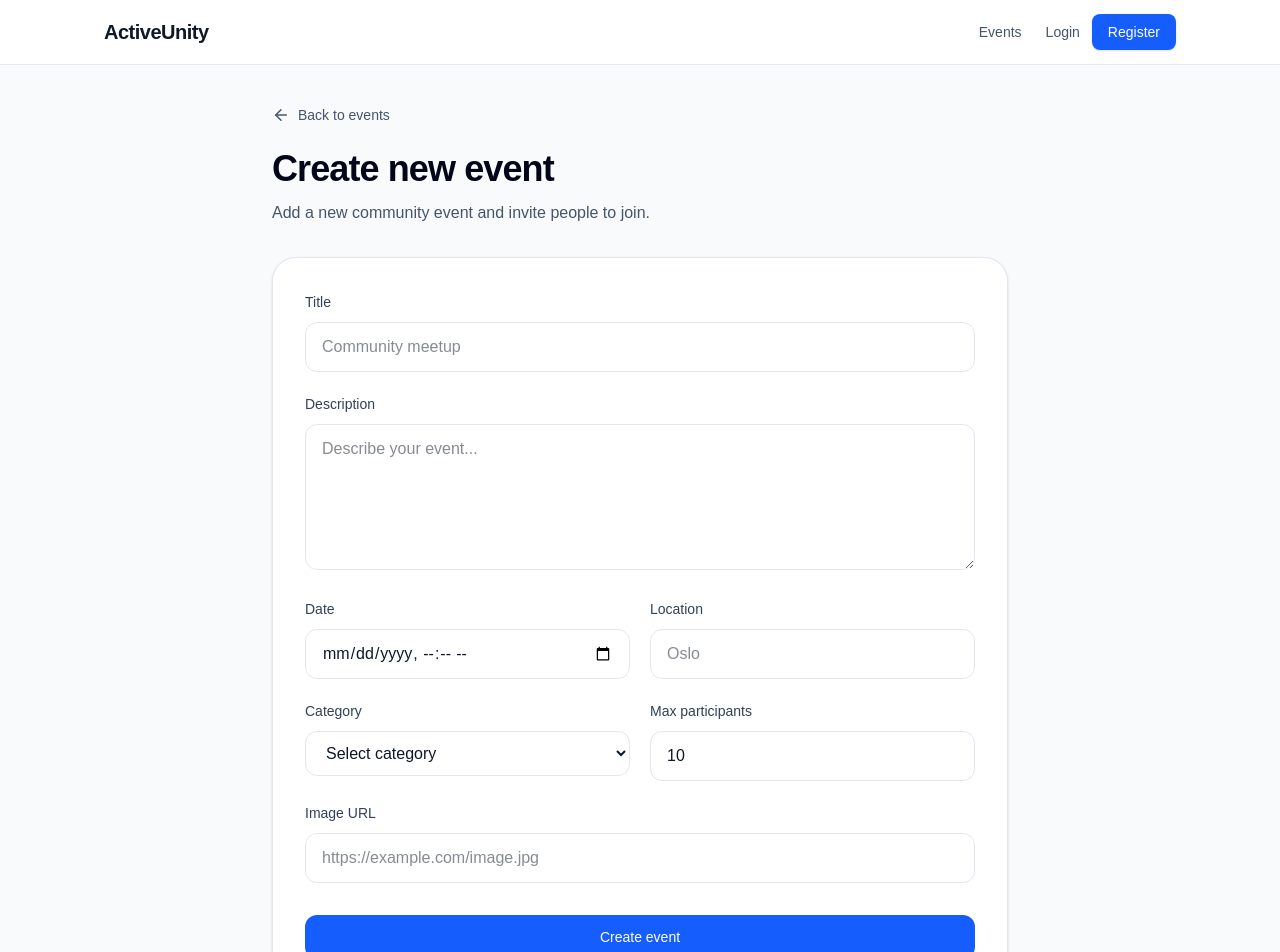
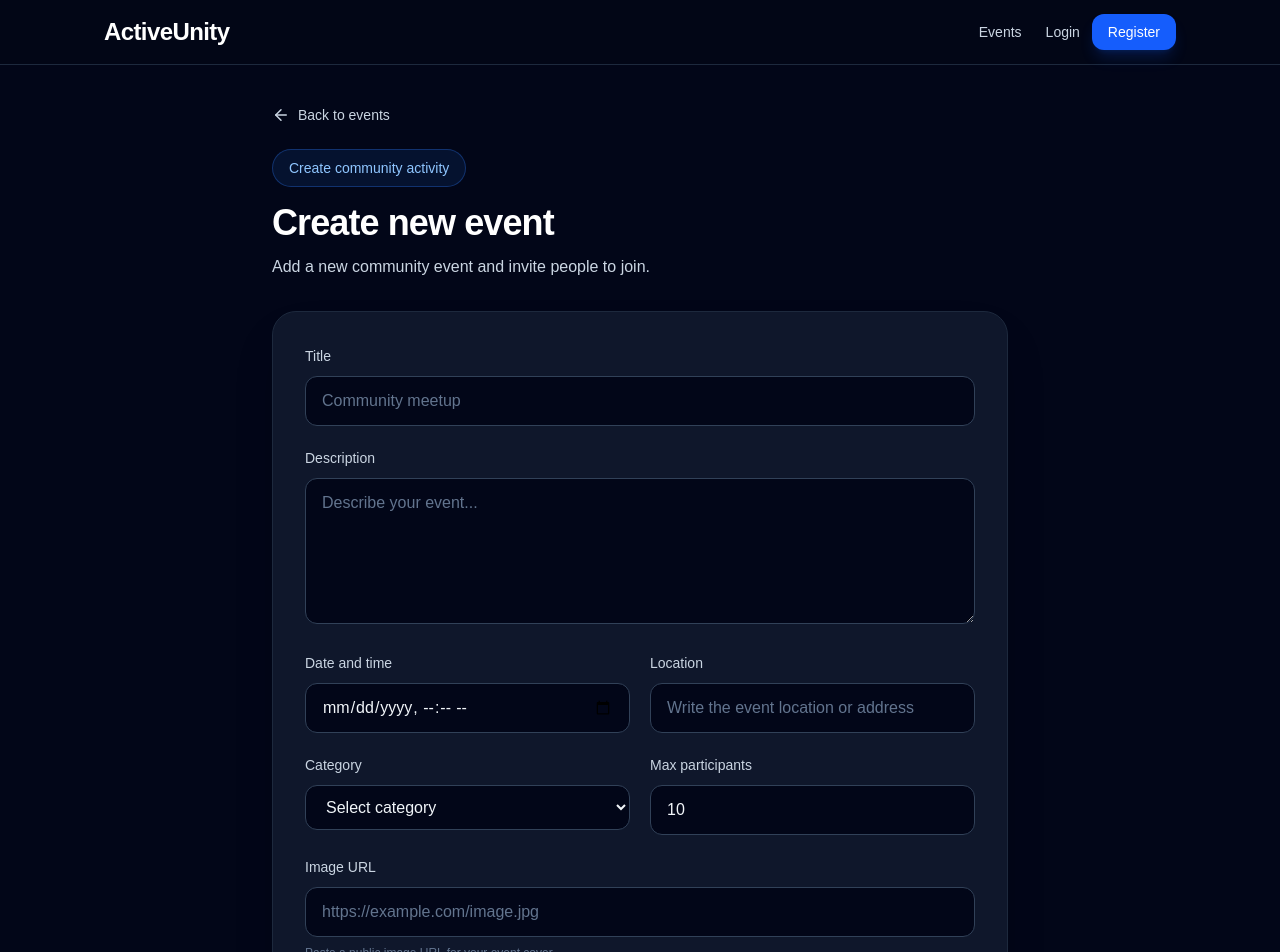
Before and after one commit to Nadiia-balitska/activeunity-frontend, a Next.js app: page /events/create in a window 1280 px wide. Shown: the top 952 px of the page. Built offline with nearby package versions, Linux system fonts and the light colour scheme; no server answers.

Commit message:
chanched styled to dark one

```diff
--- a/src/app/events/create/page.tsx
+++ b/src/app/events/create/page.tsx
@@ -5,22 +5,26 @@ import { CreateEventForm } from "@/features/events/components/CreateEventForm";
 
 export default function CreateEventPage() {
   return (
-    <main className="min-h-screen bg-slate-50">
+    <main className="min-h-screen bg-slate-950 text-white">
       <section className="mx-auto max-w-3xl px-4 py-10">
         <Link
           href="/events"
-          className="mb-6 inline-flex items-center gap-2 text-sm font-medium text-slate-600 transition hover:text-blue-600"
+          className="mb-6 inline-flex items-center gap-2 text-sm font-medium text-slate-300 transition hover:text-blue-400"
         >
           <ArrowLeft size={18} />
           Back to events
         </Link>
 
         <div className="mb-8">
-          <h1 className="text-4xl font-bold tracking-tight text-slate-950">
+          <p className="mb-4 inline-flex rounded-full border border-blue-500/30 bg-blue-500/10 px-4 py-2 text-sm font-medium text-blue-300">
+            Create community activity
+          </p>
+
+          <h1 className="text-4xl font-bold tracking-tight text-white">
             Create new event
           </h1>
 
-          <p className="mt-3 text-slate-600">
+          <p className="mt-3 text-slate-300">
             Add a new community event and invite people to join.
           </p>
         </div>
--- a/src/app/globals.css
+++ b/src/app/globals.css
@@ -1,8 +1,8 @@
 @import "tailwindcss";
 
 :root {
-  --background: #ffffff;
-  --foreground: #0f172a;
+  --background:#111111;
+  --foreground: #111111;
 
   --surface: #f8fafc;
   --surface-muted: #f1f5f9;
--- a/src/app/layout.tsx
+++ b/src/app/layout.tsx
@@ -14,10 +14,7 @@ const geistMono = Geist_Mono({
   subsets: ["latin"],
 });
 
-export const metadata: Metadata = {
-  title: "Create Next App",
-  description: "Generated by create next app",
-};
+
 
 export default function RootLayout({
   children,
--- a/src/components/Navbar.tsx
+++ b/src/components/Navbar.tsx
@@ -1,6 +1,7 @@
 "use client";
 
 import Link from "next/link";
+
 import { useAuthStore } from "@/store/authStore";
 
 export function Navbar() {
@@ -9,26 +10,32 @@ export function Navbar() {
   const logout = useAuthStore((state) => state.logout);
 
   return (
-    <header className="sticky top-0 z-50 border-b border-slate-200 bg-white/90 backdrop-blur">
+    <header className="sticky top-0 z-50 border-b border-slate-800 bg-slate-950/90 backdrop-blur">
       <nav className="container flex h-16 items-center justify-between">
-        <Link href="/" className="text-xl font-semibold tracking-tight text-slate-900">
+        <Link
+          href="/"
+          className="text-2xl font-bold tracking-tight text-white transition hover:text-blue-400"
+        >
           ActiveUnity
         </Link>
 
         <div className="flex items-center gap-6">
           <Link
             href="/events"
-            className="text-sm font-medium text-slate-600 transition hover:text-blue-600"
+            className="text-sm font-medium text-slate-300 transition hover:text-blue-400"
           >
             Events
           </Link>
 
           {isAuthenticated ? (
             <div className="flex items-center gap-4">
-              <span className="text-sm text-slate-600">{user?.name}</span>
+              <span className="text-sm font-medium text-slate-300">
+                {user?.name}
+              </span>
+
               <button
                 onClick={logout}
-                className="rounded-lg bg-slate-900 px-4 py-2 text-sm font-medium text-white transition hover:bg-slate-700"
+                className="rounded-xl border border-slate-700 bg-slate-900 px-4 py-2 text-sm font-medium text-white transition hover:border-red-500 hover:bg-red-500/10 hover:text-red-400"
               >
                 Logout
               </button>
@@ -37,13 +44,14 @@ export function Navbar() {
             <div className="flex items-center gap-3">
               <Link
                 href="/login"
-                className="text-sm font-medium text-slate-600 transition hover:text-blue-600"
+                className="text-sm font-medium text-slate-300 transition hover:text-blue-400"
               >
                 Login
               </Link>
+
               <Link
                 href="/register"
-                className="rounded-lg bg-blue-600 px-4 py-2 text-sm font-medium text-white shadow-sm transition hover:bg-blue-700"
+                className="rounded-xl bg-blue-600 px-4 py-2 text-sm font-medium text-white shadow-lg shadow-blue-600/20 transition hover:bg-blue-500"
               >
                 Register
               </Link>
--- a/src/features/events/components/CreateEventForm.tsx
+++ b/src/features/events/components/CreateEventForm.tsx
@@ -22,8 +22,15 @@ export function CreateEventForm() {
   const [isLoading, setIsLoading] = useState(false);
   const [error, setError] = useState("");
 
+  const inputClassName =
+    "mt-2 w-full rounded-xl border border-slate-700 bg-slate-950 px-4 py-3 text-slate-100 outline-none transition placeholder:text-slate-500 focus:border-blue-500 disabled:cursor-not-allowed disabled:opacity-60";
+
+  const labelClassName = "text-sm font-medium text-slate-300";
+
   const handleChange = (
-    event: React.ChangeEvent<HTMLInputElement | HTMLTextAreaElement | HTMLSelectElement>
+    event: React.ChangeEvent<
+      HTMLInputElement | HTMLTextAreaElement | HTMLSelectElement
+    >
   ) => {
     const { name, value } = event.target;
 
@@ -42,7 +49,7 @@ export function CreateEventForm() {
 
       const createdEvent = await eventService.createEvent(formData);
 
-      router.push(`/events/${createdEvent._id || createdEvent.id}`);
+      router.push(`/events/${createdEvent.id || createdEvent._id}`);
     } catch {
       setError("Failed to create event. Please try again.");
     } finally {
@@ -53,81 +60,80 @@ export function CreateEventForm() {
   return (
     <form
       onSubmit={handleSubmit}
-      className="rounded-3xl border border-slate-200 bg-white p-8 shadow-sm"
+      className="rounded-3xl border border-slate-800 bg-slate-900 p-8 shadow-2xl shadow-black/20"
     >
       {error && (
-        <p className="mb-6 rounded-xl bg-red-50 px-4 py-3 text-sm text-red-600">
+        <p className="mb-6 rounded-xl border border-red-500/30 bg-red-500/10 px-4 py-3 text-sm text-red-300">
           {error}
         </p>
       )}
 
       <div className="grid gap-5">
         <div>
-          <label className="text-sm font-medium text-slate-700">Title</label>
+          <label className={labelClassName}>Title</label>
           <input
             name="title"
             value={formData.title}
             onChange={handleChange}
             required
-            className="mt-2 w-full rounded-xl border border-slate-200 px-4 py-3 outline-none focus:border-blue-500"
+            disabled={isLoading}
+            className={inputClassName}
             placeholder="Community meetup"
           />
         </div>
 
         <div>
-          <label className="text-sm font-medium text-slate-700">
-            Description
-          </label>
+          <label className={labelClassName}>Description</label>
           <textarea
             name="description"
             value={formData.description}
             onChange={handleChange}
             required
             rows={5}
-            className="mt-2 w-full rounded-xl border border-slate-200 px-4 py-3 outline-none focus:border-blue-500"
+            disabled={isLoading}
+            className={inputClassName}
             placeholder="Describe your event..."
           />
         </div>
 
         <div className="grid gap-5 md:grid-cols-2">
           <div>
-            <label className="text-sm font-medium text-slate-700">Date</label>
+            <label className={labelClassName}>Date and time</label>
             <input
               type="datetime-local"
               name="date"
               value={formData.date}
               onChange={handleChange}
               required
-  className="mt-2 w-full rounded-xl border border-slate-200 px-4 py-3 outline-none focus:border-blue-500"
+              disabled={isLoading}
+              className={inputClassName}
             />
           </div>
 
           <div>
-            <label className="text-sm font-medium text-slate-700">
-              Location
-            </label>
+            <label className={labelClassName}>Location</label>
             <input
               name="location"
               value={formData.location}
               onChange={handleChange}
               required
-              className="mt-2 w-full rounded-xl border border-slate-200 px-4 py-3 outline-none focus:border-blue-500"
-              placeholder="Oslo"
+              disabled={isLoading}
+              className={inputClassName}
+              placeholder="Write the event location or address"
             />
           </div>
         </div>
 
         <div className="grid gap-5 md:grid-cols-2">
           <div>
-            <label className="text-sm font-medium text-slate-700">
-              Category
-            </label>
+            <label className={labelClassName}>Category</label>
             <select
               name="category"
               value={formData.category}
               onChange={handleChange}
               required
-              className="mt-2 w-full rounded-xl border border-slate-200 px-4 py-3 outline-none focus:border-blue-500"
+              disabled={isLoading}
+              className={inputClassName}
             >
               <option value="">Select category</option>
               <option value="environment">Environment</option>
@@ -140,9 +146,7 @@ export function CreateEventForm() {
           </div>
 
           <div>
-            <label className="text-sm font-medium text-slate-700">
-              Max participants
-            </label>
+            <label className={labelClassName}>Max participants</label>
             <input
               type="number"
               name="maxParticipants"
@@ -150,31 +154,47 @@ export function CreateEventForm() {
               onChange={handleChange}
               min={1}
               required
-              className="mt-2 w-full rounded-xl border border-slate-200 px-4 py-3 outline-none focus:border-blue-500"
+              disabled={isLoading}
+              className={inputClassName}
             />
           </div>
         </div>
 
         <div>
-          <label className="text-sm font-medium text-slate-700">
-            Image URL
-          </label>
+          <label className={labelClassName}>Image URL</label>
+
           <input
+            type="url"
             name="image"
             value={formData.image}
             onChange={handleChange}
-            className="mt-2 w-full rounded-xl border border-slate-200 px-4 py-3 outline-none focus:border-blue-500"
+            disabled={isLoading}
+            className={inputClassName}
             placeholder="https://example.com/image.jpg"
           />
+
+          <p className="mt-2 text-xs text-slate-500">
+            Paste a public image URL for your event cover.
+          </p>
         </div>
+
+        {formData.image && (
+          <div className="overflow-hidden rounded-2xl border border-slate-800 bg-slate-950">
+            <img
+              src={formData.image}
+              alt="Event preview"
+              className="h-64 w-full object-cover"
+            />
+          </div>
+        )}
       </div>
 
       <button
         type="submit"
         disabled={isLoading}
-        className="mt-8 w-full rounded-xl bg-blue-600 px-5 py-3 text-sm font-medium text-white transition hover:bg-blue-700 disabled:cursor-not-allowed disabled:opacity-60"
+        className="mt-8 w-full rounded-xl bg-blue-600 px-5 py-3 text-sm font-semibold text-white shadow-lg shadow-blue-600/20 transition hover:bg-blue-500 disabled:cursor-not-allowed disabled:opacity-60"
       >
-        {isLoading ? "Creating..." : "Create event"}
+        {isLoading ? "Creating event..." : "Create event"}
       </button>
     </form>
   );
--- a/src/features/home/components/HomeHeroActions.tsx
+++ b/src/features/home/components/HomeHeroActions.tsx
@@ -10,7 +10,7 @@ export function HomeHeroActions() {
     <div className="mt-10 mb-10 flex flex-wrap gap-4">
       <Link
         href="/events"
-        className="rounded-xl bg-blue-600 px-6 py-3 text-sm font-semibold text-white shadow-sm transition hover:bg-blue-700"
+        className="rounded-xl bg-blue-600 px-6 py-3 text-sm font-semibold text-white shadow-lg shadow-blue-600/20 transition hover:bg-blue-500"
       >
         Browse events
       </Link>
@@ -18,14 +18,14 @@ export function HomeHeroActions() {
       {isAuthenticated ? (
         <Link
           href="/profile"
-          className="rounded-xl border border-slate-300 bg-white px-6 py-3 text-sm font-semibold text-slate-700 transition hover:border-blue-300 hover:text-blue-700"
+          className="rounded-xl border border-slate-700 bg-slate-900 px-6 py-3 text-sm font-semibold text-slate-200 transition hover:border-blue-500 hover:text-white"
         >
           View profile
         </Link>
       ) : (
         <Link
           href="/register"
-          className="rounded-xl border border-slate-300 bg-white px-6 py-3 text-sm font-semibold text-slate-700 transition hover:border-blue-300 hover:text-blue-700"
+          className="rounded-xl border border-slate-700 bg-slate-900 px-6 py-3 text-sm font-semibold text-slate-200 transition hover:border-blue-500 hover:text-white"
         >
           Create account
         </Link>
```
Also changed, not shown: src/app/page.tsx (+32 -27 lines), src/features/events/components/EventActions.tsx (+10 -8 lines), src/features/events/components/EventCard.tsx (+51 -21 lines), src/features/events/components/EventDetailsContent.tsx (+18 -22 lines), src/features/events/components/EventsList.tsx (+14 -13 lines). Lines whose indentation alone changed are shown as unchanged.
